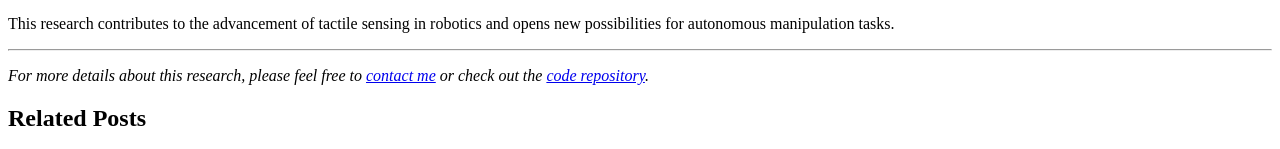
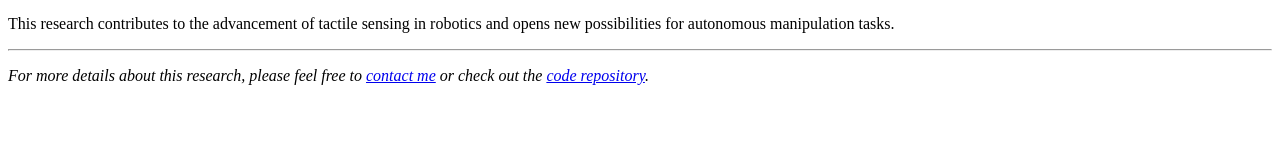
Before and after one commit to ndolphin-github/ndolphin-github.github.io, a Jekyll site: the page built from _posts/2025-08-21-digit-sensor-research.md, in a window 1280 px wide. Shown: the part 1228-1377 px from the top of the page. Built offline with Jekyll 4.4.1, drawn with Linux system fonts in a browser that asks for light colours; after the commit the page ends 1329 px from its top, so only the background shows below that.

Commit message:
Update post.html

```diff
--- a/_layouts/post.html
+++ b/_layouts/post.html
@@ -8,7 +8,7 @@ layout: default
   {{ content }}
 </div>
 
-<div class="related">
+<!-- <div class="related">
   <h2>Related Posts</h2>
   <ul class="related-posts">
     {% for post in site.related_posts limit:3 %}
@@ -23,3 +23,4 @@ layout: default
     {% endfor %}
   </ul>
 </div>
+ -->
```
